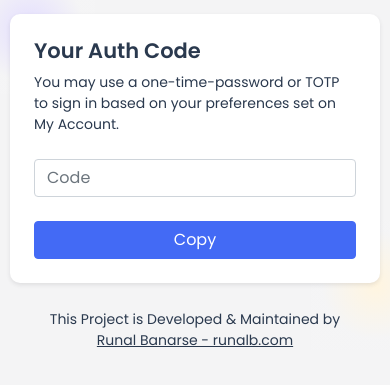
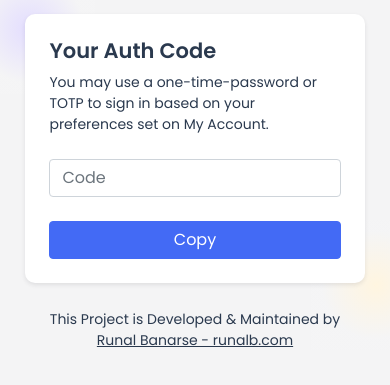
Before and after one commit to runalb/TradingAPI, a plain HTML site: page v2/index.html in a window 390 px wide. Shown: the part 185-570 px from the top of the page. Drawn offline with Linux system fonts and the light colour scheme.

Commit message:
Update index.html

```diff
--- a/v2/index.html
+++ b/v2/index.html
@@ -27,7 +27,7 @@
         <div id="container" class="row">
             <div id="pogon" class="top left division"></div>
             <div id="pogon" class="bottom right division1"></div>
-            <div class="col-lg-4 col-md-6 col-lg-4 mx-auto bg-white shadow-sm p-4 ">
+            <div class="col-lg-4 col-md-6 col-11 mx-auto bg-white shadow-sm p-4 ">
                 <h4>Your Auth Code</h4>
                 <p>You may use a one-time-password or TOTP to sign in based on your preferences set on My Account.
                 </p>
```
